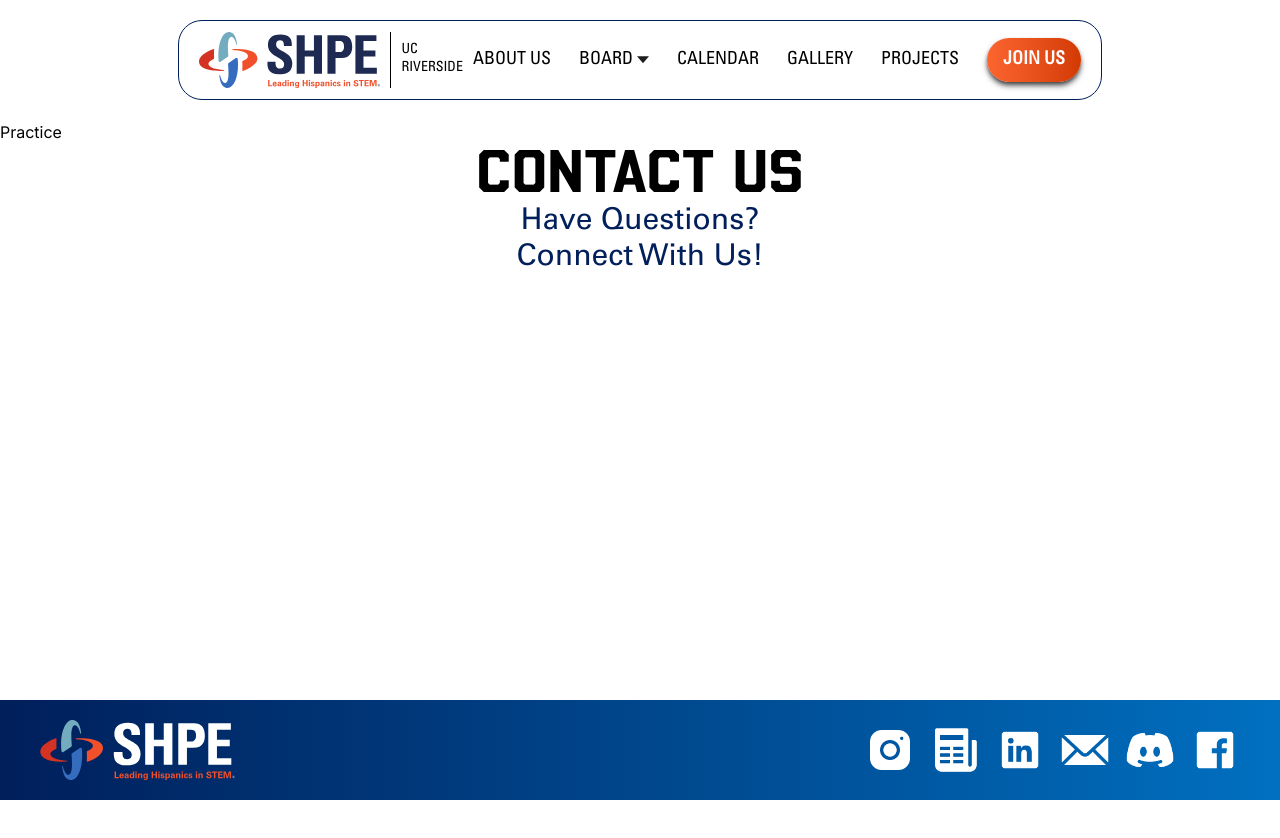
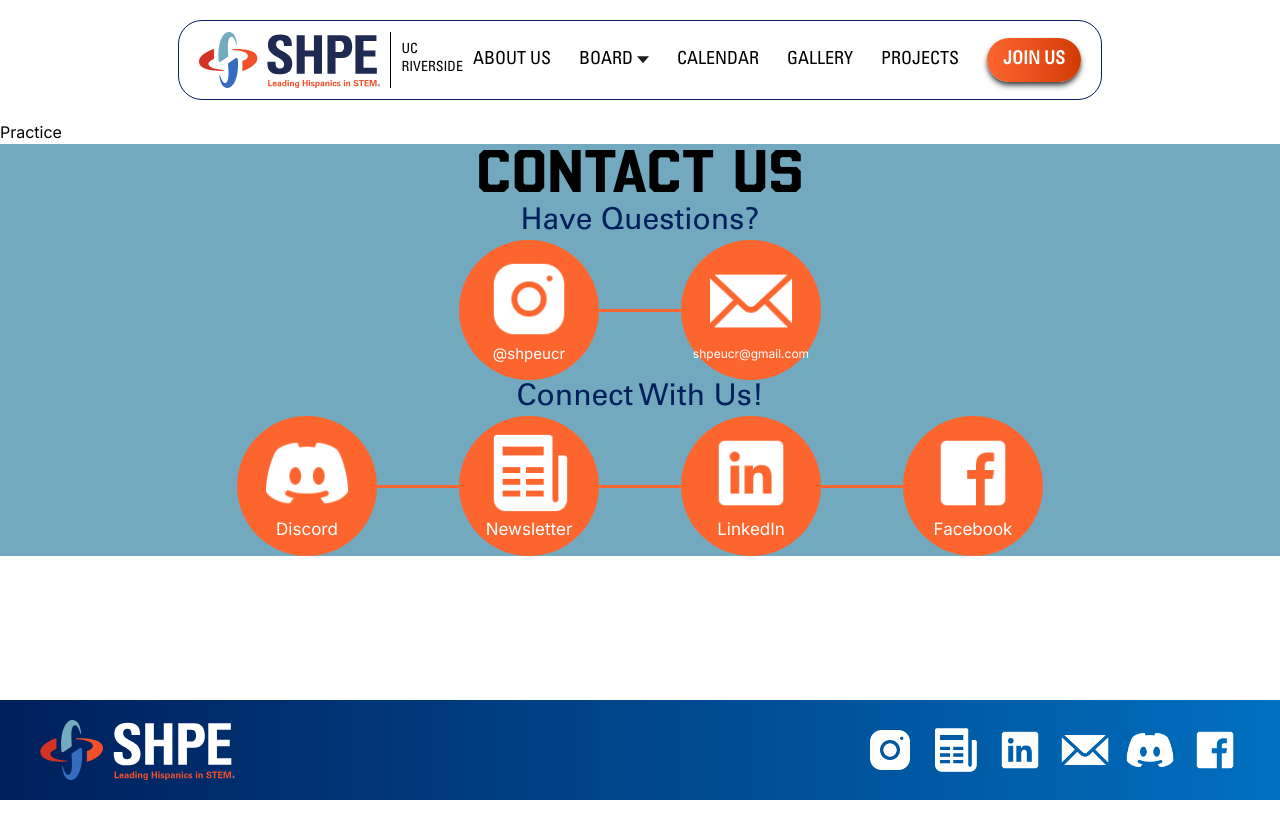
Before and after one commit to acm-ucr/shpe-website, a Next.js app: page / in a window 1280 px wide. Shown: the top 838 px of the page. Built offline with nearby package versions, Linux system fonts and the light colour scheme.

Commit message:
added in the icons, their circle borders, the text beneath them, and the lines seperating them

```diff
--- a/src/components/about/contactUs.tsx
+++ b/src/components/about/contactUs.tsx
@@ -1,25 +1,71 @@
-/*import discordIcon from "@/public/footer/discord.webp";
+import discordIcon from "@/public/footer/discord.webp";
 import emailIcon from "@/public/footer/email.webp";
 import facebookIcon from "@/public/footer/facebook.webp";
 import instagramIcon from "@/public/footer/instagram.webp";
 import linkedinIcon from "@/public/footer/linkedIn.webp";
-import newsIcon from "@/public/footer/news.webp";*/
+import newsIcon from "@/public/footer/news.webp";
 
-//import Image from "next/image";
+import Image from "next/image";
 
-//const iconSize = "h-[50px] w-[50px]";
+const iconSize = "h-[88px] w-[88px]";
+const circleStyle = "flex flex-col items-center justify-center bg-shpe-orange-500 rounded-full h-[140px] w-[140px]";
+const lineStyle = "h-[3px] w-[82px] bg-shpe-orange-500";
 
 const ContactUs = () => {
   return (
-    <div className="bg-white">
+    <div className="bg-shpe-blue-050">
       <div className="font-shpe-beachwood text-center text-6xl font-semibold">
         CONTACT US
       </div>
       <div className="font-shpe-univers text-shpe-blue-200 text-center text-3xl">
         Have Questions?
       </div>
+      <div className= "flex items-center justify-center">
+        <div className= {circleStyle}>
+            <Image src={instagramIcon} alt="Instagram" className={iconSize} />
+            <div className= "text-[15px] text-white text-center">
+                @shpeucr
+            </div>
+        </div>
+        <div className={lineStyle}></div>
+        <div className= {circleStyle}>
+            <Image src={emailIcon} alt="Email" className={iconSize} />
+            <div className = "text-white text-center text-[12px]">
+                shpeucr@gmail.com
+            </div>
+        </div>
+      </div>
       <div className="font-shpe-univers text-shpe-blue-200 text-center text-3xl">
         Connect With Us!
+      </div>
+      <div className= "flex items-center justify-center">
+        <div className={circleStyle}>
+            <Image src={discordIcon} alt="Discord" className={iconSize} />
+            <div className="text-white text-center text-[17px]">
+                Discord
+            </div>
+        </div>
+        <div className={lineStyle}></div>
+        <div className={circleStyle}>
+            <Image src={newsIcon} alt="News" className={iconSize} />
+            <div className="text-white text-center text-[17px]">
+                Newsletter
+            </div>
+        </div>
+        <div className={lineStyle}></div>
+        <div className={circleStyle}>
+            <Image src={linkedinIcon} alt="LinkedIn" className={iconSize} />
+            <div className="text-white text-center text-[17px]">
+                LinkedIn
+            </div>
+        </div>
+        <div className={lineStyle}></div>
+        <div className={circleStyle}>
+            <Image src={facebookIcon} alt="Facebook" className={iconSize} />
+            <div className="text-white text-center text-[17px]">
+                Facebook
+            </div>
+        </div>
       </div>
     </div>
   );
```
